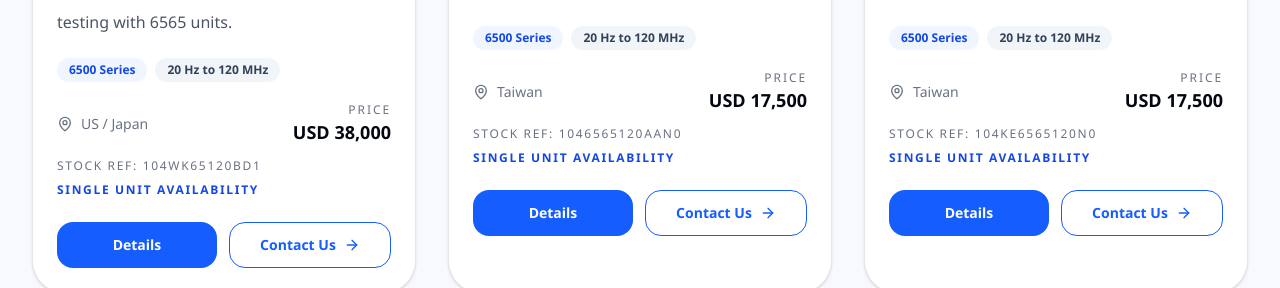
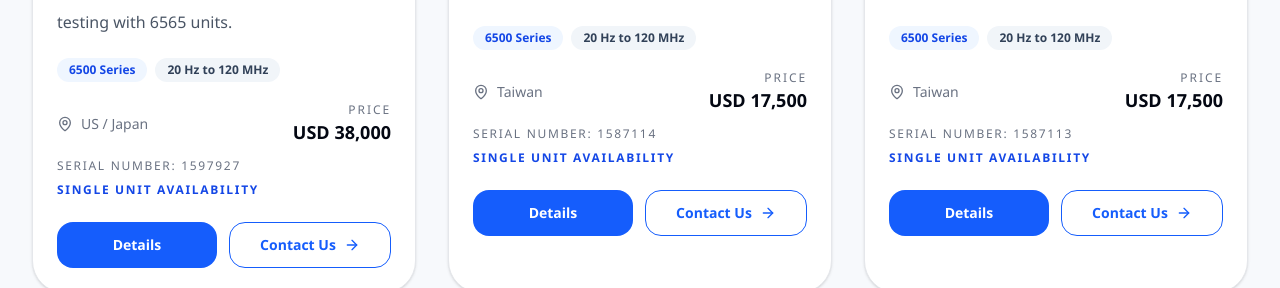
Before and after one commit to kevchen1129/Wayne-Kerr-Used-Equipment, a Next.js app: page /en in a window 1280 px wide. Shown: the part 2200-2488 px from the top of the page. Built offline with nearby package versions, Linux system fonts and the light colour scheme.

Commit message:
add serial number

```diff
--- a/app/[locale]/page.tsx
+++ b/app/[locale]/page.tsx
@@ -44,6 +44,7 @@ export default async function UsedEquipmentPage({
         const searchableFields = [
           item.model,
           item.stockReference,
+          item.serialNumber ?? "",
           item.family,
           item.seriesTag,
           item.title,
@@ -180,6 +181,11 @@ export default async function UsedEquipmentPage({
         ) : (
           <div className="grid gap-8 md:grid-cols-2 xl:grid-cols-3">
             {filteredInventory.map((item) => (
+              (() => {
+                const inventoryLabel = item.serialNumber ? t("detail.serialNumber") : t("inventory.stockRef");
+                const inventoryValue = item.serialNumber ?? item.stockReference;
+
+                return (
                   <article
                     key={item.slug}
                     className="group overflow-hidden rounded-[2rem] border border-gray-200 bg-white shadow-sm transition-all hover:-translate-y-1 hover:shadow-2xl"
@@ -249,7 +255,7 @@ export default async function UsedEquipmentPage({
                       </div>
 
                       <p className="mt-3 text-xs font-medium uppercase tracking-[0.14em] text-gray-500">
-                    {t("inventory.stockRef")}: {item.stockReference}
+                        {inventoryLabel}: {inventoryValue}
                       </p>
                       <p className="mt-2 text-xs font-semibold uppercase tracking-[0.14em] text-blue-700">
                         {t("inventory.singleUnitAvailability")}
@@ -263,7 +269,7 @@ export default async function UsedEquipmentPage({
                           {t("inventory.details")}
                         </Link>
                         <Link
-                      href={buildUsedEquipmentContactHref(locale, item.model, item.stockReference, prefillCopy)}
+                          href={buildUsedEquipmentContactHref(locale, item.model, inventoryValue, prefillCopy)}
                           className="flex-1 inline-flex items-center justify-center gap-2 rounded-2xl border border-blue-600 px-4 py-3 text-sm font-semibold text-blue-600 transition-colors hover:bg-blue-50"
                         >
                           {t("inventory.contactUs")}
@@ -272,6 +278,8 @@ export default async function UsedEquipmentPage({
                       </div>
                     </div>
                   </article>
+                );
+              })()
             ))}
           </div>
         )}
```
Lines whose indentation alone changed are shown as unchanged.
